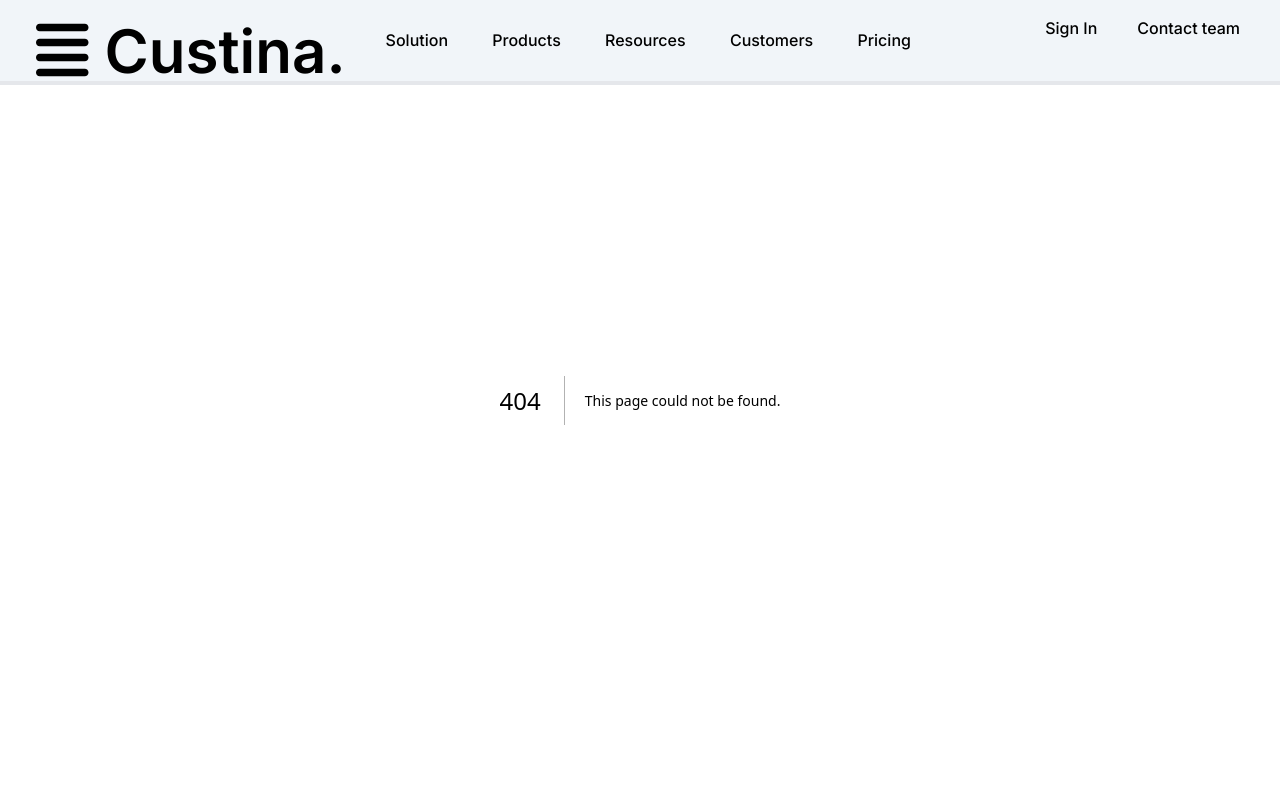
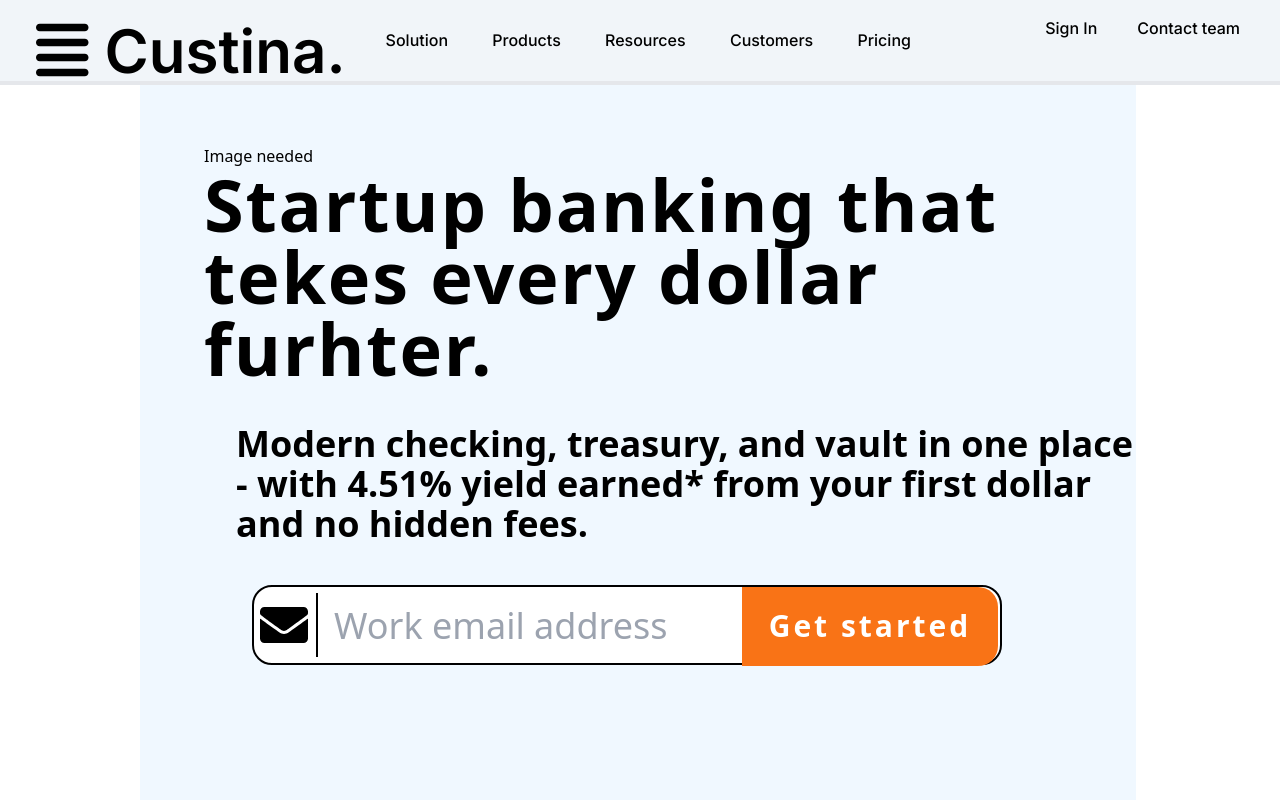
Before and after one commit to tijesunimi-5/custina, a Next.js app: page /solutionPages/startups/business-account in a window 1280 px wide. Before the commit this address had no page. Shown: the top 800 px of the page. Built offline with nearby package versions, Linux system fonts and the light colour scheme.

Commit message:
fixed stuff

```diff
--- /dev/null
+++ b/pages/bill-pay/index.js
@@ -0,0 +1,11 @@
+import React from 'react'
+
+const index = () => {
+  return (
+    <div>
+      upcoming
+    </div>
+  )
+}
+
+export default index
--- /dev/null
+++ b/pages/product/integrationn/index.js
@@ -0,0 +1,53 @@
+import React from "react";
+import { motion } from "framer-motion";
+import { easeInOut } from "framer-motion";
+import { FaEnvelope } from "react-icons/fa";
+
+const index = () => {
+  return (
+    <div
+      className={`startup  m-auto w-[996px] justify-center pr-12 align-center pl-2  `}
+    >
+      <div className="bg-[#f0f8ff] pt-36 w-[996px] text-black h-[120vh] ml-[-10px] pl-16">
+        <div>Image needed</div>
+        <h1 className="text-6xl font-[900] space-x-2 tracking-wide">
+          simplify your workflow with Custina integrations.
+        </h1>
+        <p className="text-4xl pt-10 pl-8 font-semibold">
+          Free up your team with an unparalleled set of automatic classifications, and export options to fit your accounting needs, as well as top HRIS integrations.
+        </p>
+
+        <motion.form
+          initial={{
+            opacity: 0,
+            y: 60,
+          }}
+          animate={{
+            opacity: 1,
+            y: 1,
+          }}
+          transition={{
+            delay: 0.7,
+            duration: 1,
+            ease: easeInOut,
+          }}
+          className="mt-10 ml-12 pl-0 mr-16 w-[722px] relative"
+        >
+          <span className="absolute flex justify-center align-middle mt-2 h-16 ml-2 text-black text-4xl border-r-2 pr-2 border-black">
+            <FaEnvelope className="text-5xl mt-2" />
+          </span>
+          <input
+            type="email"
+            placeholder="Work email address"
+            className="w-[750px] border-2 rounded-[20px] h-20 px-20 text-4xl border-black "
+          />
+          <button className="absolute right-[-24px] rounded-tr-[20px] rounded-br-[20px] top-[1.95px] bg-orange-500 h-[79px] w-64 text-white text-3xl font-semibold tracking-widest">
+            Get started
+          </button>
+        </motion.form>
+      </div>
+    </div>
+  );
+};
+
+export default index;
--- /dev/null
+++ b/pages/solutionPages/startups/business-account/index.js
@@ -0,0 +1,184 @@
+import React from "react";
+import { motion } from "framer-motion";
+import { easeInOut } from "framer-motion";
+import { FaArrowRight, FaEnvelope } from "react-icons/fa";
+import Link from "next/link";
+
+const index = () => {
+  return (
+    <div
+      className={`startup  m-auto w-[996px] justify-center pr-12 align-center pl-2  `}
+    >
+      <div className="bg-[#f0f8ff] pt-36 w-[996px] text-black h-[120vh] ml-[-10px] pl-16">
+        <div>Image needed</div>
+        <h1 className="text-7xl font-extrabold space-x-2 tracking-wide">
+          Startup banking that tekes every dollar furhter.
+        </h1>
+        <p className="text-4xl pt-10 pl-8 font-semibold">
+          Modern checking, treasury, and vault in one place - with 4.51% yield
+          earned* from your first dollar and no hidden fees.
+        </p>
+
+        <motion.form
+          initial={{
+            opacity: 0,
+            y: 60,
+          }}
+          animate={{
+            opacity: 1,
+            y: 1,
+          }}
+          transition={{
+            delay: 0.7,
+            duration: 1,
+            ease: easeInOut,
+          }}
+          className="mt-10 ml-12 pl-0 mr-16 w-[722px] relative"
+        >
+          <span className="absolute flex justify-center align-middle mt-2 h-16 ml-2 text-black text-4xl border-r-2 pr-2 border-black">
+            <FaEnvelope className="text-5xl mt-2" />
+          </span>
+          <input
+            type="email"
+            placeholder="Work email address"
+            className="w-[750px] border-2 rounded-[20px] h-20 px-20 text-4xl border-black "
+          />
+          <button className="absolute right-[-24px] rounded-tr-[20px] rounded-br-[20px] top-[1.95px] bg-orange-500 h-[79px] w-64 text-white text-3xl font-semibold tracking-widest">
+            Get started
+          </button>
+        </motion.form>
+      </div>
+
+      <div className="w-full">
+        <div className="text-center w-[850px] ml-20 mt-10">
+          <h1 className="leading-[70px]">
+            Protect your cash and extend your runway
+          </h1>
+
+          <p className="text-4xl font-medium mt-12">
+            Open an account in minutes to get the best of checking, treasury,
+            and FDIC insurance - with 24/7 global support.
+          </p>
+
+          <div>Image</div>
+
+          <div className="mt-32">
+            <span className="text-3xl uppercase font-normal text-start justify-start flex ">
+              checking
+            </span>
+            <h1 className="text-start ">Move money fast, worldwide.</h1>
+            <p className="text-4xl font-medium mt-12 text-start">
+              Banish hidden bank fees and simplify your deposits, payments, and
+              payroll with Custina.
+            </p>
+
+            <li className="text-4xl font-medium text-start mt-10">
+              Automate bills and payments with ACH and checks
+            </li>
+            <li className="text-4xl font-medium text-start mt-7">
+              Send wires in over 40 currencies
+            </li>
+            <li className="text-4xl font-medium text-start mt-7">
+              Automate spend controls and approval flows
+            </li>
+          </div>
+
+          <div className="mt-32">
+            <span className="justify-start text-3xl font-normal uppercase flex">
+              treasury
+            </span>
+            <h1 className="text-start">Earn 4.51% yield from day one.</h1>
+            <p className="text-start mt-12">
+              Brex comes with access to yield-earning treasury from the day you
+              open your business account.
+            </p>
+
+            <li className="text-4xl font-medium mt-10 text-start">
+              Maximize earning with no minimums or transaction fees
+            </li>
+            <li className="text-4xl font-medium mt-5 text-start">
+              Earn up to 4.51% yield with 100% liquidity
+            </li>
+            <li className="text-4xl font-medium mt-5 text-start">
+              Use auto transfers to earn on unused operating cash
+            </li>
+          </div>
+
+          <div className="mt-32">
+            <span className="uppercase text-3xl flex justify-start font-normal">
+              vault
+            </span>
+            <h1 className="text-start">Stash your cash with confidence.</h1>
+            <p className="text-start mt-12">
+              There's a better way to save - put it in the vault* for 20x FDIC
+              protection and the diversification of a CFO's dreams.
+            </p>
+
+            <li className="text-start font-medium text-4xl mt-10">
+              Get up to $6M in FDIC coverage through 20+ program banks
+            </li>
+            <li className="text-4xl mt-5 text-start font-medium">
+              Enjoy 24/7 support and{" "}
+              <span className="underline">enterprise grade security</span>
+            </li>
+            <li className="text-4xl font-medium mt-5 text-start">
+              Transfer funds into your checking account anytime
+            </li>
+          </div>
+
+          <div className="mt-52 ml-[-80px] bg-[#f0f8ff] w-[989px] ">
+            <h1 className="text-start ml-5 pt-9">
+              Bank on a financial stack that scales with you.
+            </h1>
+            <Link
+              href={"/solutionPages/startups"}
+              className="text-orange-500 text-4xl ml-5 font-medium flex mt-20"
+            >
+              Explore our startup stack <FaArrowRight className="ml-10 mt-1" />
+            </Link>
+
+            <div className="mt-20 ml-5 text-start w-[900px]">
+              <h2>Get the world's most powerful card</h2>
+              <p className="text-4xl font-medium mt-7">
+                Get 40x higher credit limits by pairing a Custina business
+                account with Custina corporate cards.
+              </p>
+              <Link href={"/credit-card"} className="flex text-4xl mt-8">
+                Explore Custina cards
+                <FaArrowRight className=" mt-1 ml-5" />
+              </Link>
+            </div>
+
+            <div className="mt-10 ml-5 text-start">
+              <h2>Pay bills without lifting a finger</h2>
+              <p className="text-4xl font-medium mt-7">
+                Never enter another invoice - automate your accounts payable
+                process with integrated bill pay.
+              </p>
+              <Link href={"/bill-pay"} className="flex text-4xl mt-8">
+                Meet the best bill pay
+                <FaArrowRight className=" mt-1 ml-5" />
+              </Link>
+            </div>
+
+            <div className="mt-10 ml-5 pb-10 text-start">
+              <h2>Reduce manual accounting work</h2>
+              <p className="text-4xl font-medium mt-7">
+                Custina integrates with QuickBooks, Sage Intacct, NetSuite, &
+                more to keep your transaction in sync.
+              </p>
+              <Link href={"/product/integrationn"} className="flex text-4xl mt-8">
+                View 1,000s of integrations{" "}
+                <FaArrowRight className=" mt-1 ml-5" />
+              </Link>
+            </div>
+
+          </div>
+            <h1>FAQ</h1>
+        </div>
+      </div>
+    </div>
+  );
+};
+
+export default index;
--- a/pages/solutionPages/startups/index.js
+++ b/pages/solutionPages/startups/index.js
@@ -5,6 +5,7 @@
 import { faArrowRight, faEnvelope } from "@fortawesome/free-solid-svg-icons";
 import Card from "@/layout/Card";
 import { FaEnvelope } from "react-icons/fa";
+import Link from "next/link";
 
 const inter = Inter({ subsets: ["latin"] });
 
@@ -89,10 +90,10 @@
             <li className="pb-6">Sign up all online in just 10 minutes</li>
           </ul>
 
-          <p className="text-red-400 text-4xl">
+          <Link href={'/solutionPages/startups/business-account'} className="text-red-400 text-4xl">
             Learn more about Custina business accounts{" "}
             <FontAwesomeIcon icon={faArrowRight} />
-          </p>
+          </Link>
         </div>
 
         <div className="m-auto mt-20 w-[950px]">
--- a/styles/globals.css
+++ b/styles/globals.css
@@ -8,3 +8,17 @@
   width: 996px;
   height: 130vh;
 }
+h1 {
+  font-size: 4.5rem;
+  font-weight: bold;
+  line-height: 65px;
+}
+p {
+  font-size: 2.25rem;
+  font-weight: 500;
+}
+h2 {
+  font-size: 3.5rem;
+  font-weight: 500;
+
+}
```
